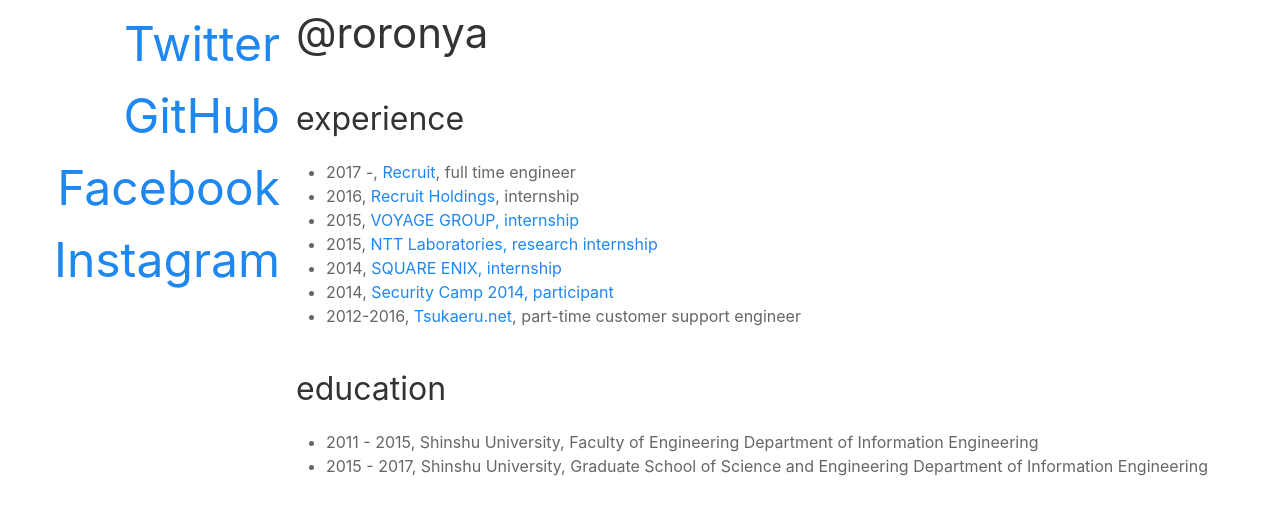
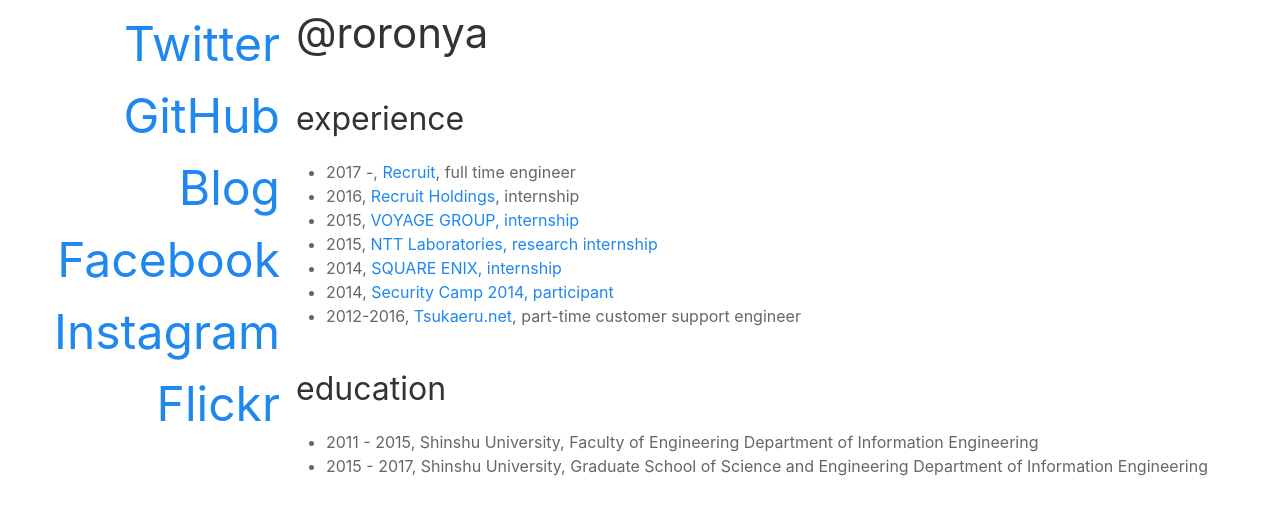
Before and after one commit to roronya/profile, a Next.js app: page / in a window 1280 px wide. Shown: the top 514 px of the page. Built offline with nearby package versions, Linux system fonts and the light colour scheme.

Commit message:
add menu

```diff
--- a/components/Menu.js
+++ b/components/Menu.js
@@ -11,10 +11,16 @@
         <Link href='https://github.com/roronya'>GitHub</Link>
       </li>
       <li>
+        <Link href='http://roronya.hatenablog.com/'>Blog</Link>
+      </li>
+      <li>
         <Link href='https://www.facebook.com/anoddfellow'>Facebook</Link>
       </li>
       <li>
         <Link href='https://www.instagram.com/kanaichang/'>Instagram</Link>
+      </li>
+      <li>
+        <Link href='https://www.flickr.com/photos/anoddfellow/'>Flickr</Link>
       </li>
     </ul>
     <style jsx>
```
Also changed, not shown: 1 other file (tests, documents, lock files or other folders).
